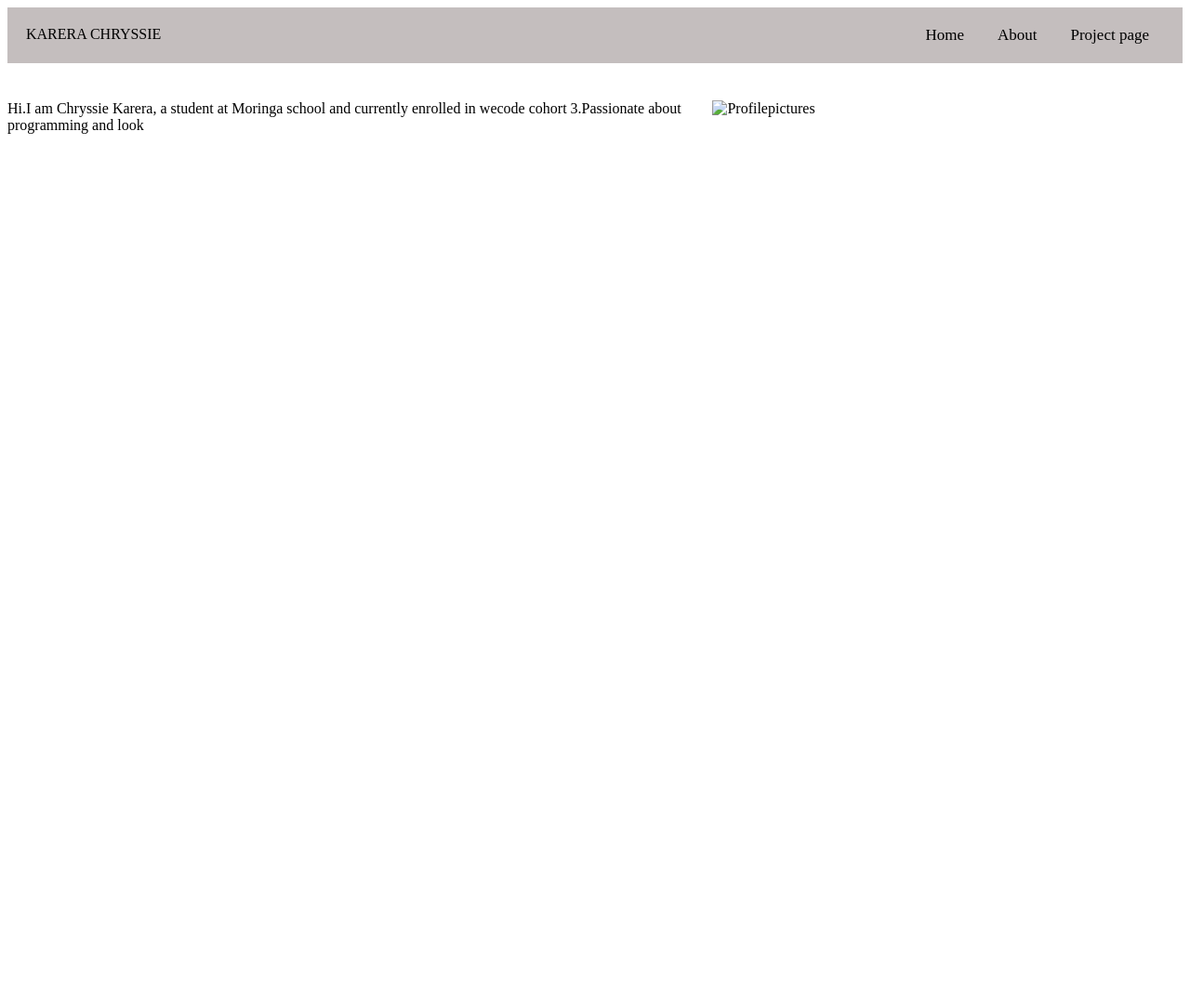
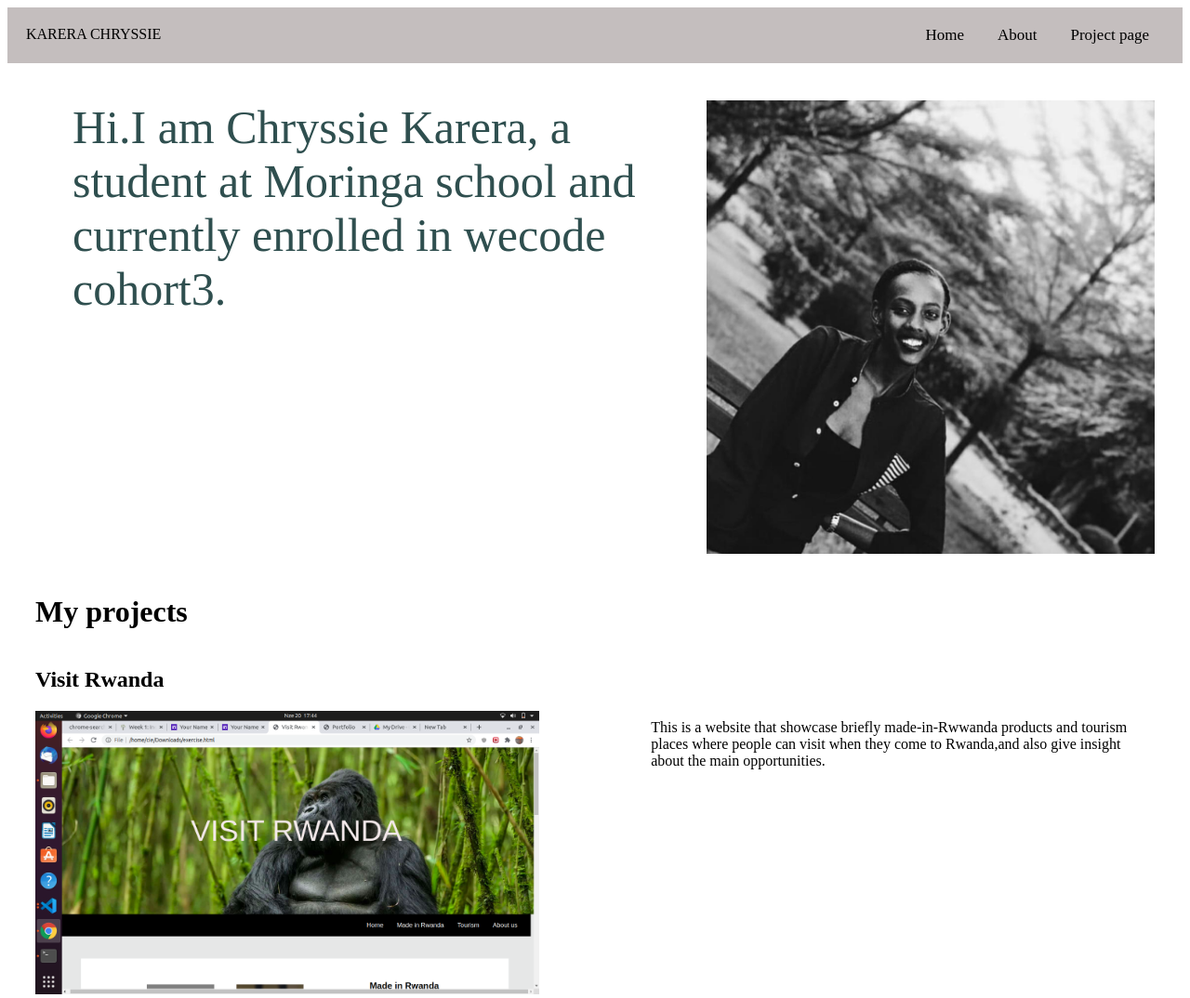
Before and after one commit to KaChryssie/Portfolio, a plain HTML site: page Portfolio.html in a window 1280 px wide. Shown: the whole page at 93% size. Before the commit the page ends 800 px from the top, so only its background shows below. Drawn offline with Linux system fonts and the light colour scheme.

Commit message:
added my projects

```diff
--- a/Portfolio.css
+++ b/Portfolio.css
@@ -1,32 +1,62 @@
-.topnav{
+.topnav {
     overflow: hidden;
-    background-color:rgb(196, 190, 190);
+    background-color: rgb(196, 190, 190);
     margin-bottom: 40px;
     padding: 20px;
 
 }
 
-.topnav .nav{
+.topnav .nav {
     float: right
 }
-.topnav a{
+
+.topnav a {
     text-align: center;
     padding: 14px 16px;
     font-size: 17px;
     text-decoration: none;
     color: black;
 }
-  .topnav a:hover{
+
+.topnav a:hover {
     background-color: burlywood;
 }
+
+.container {
+    margin: 30px
+}
+
 #mi {
     width: 40%;
-      float : right;
+    float: right;
     margin-left: 30px;
 }
+
 #description {
     font-size: 50px;
     color: darkslategray;
-      margin : 40px;
+    margin: 40px;
     margin-right: 50px;
 }
+
+#projtitle {
+    width: 100%;
+    height: 30%;
+
+}
+
+#wdescription {
+    float: right;
+}
+.about-me{
+
+    margin-top: 500px;
+}
+.footer {
+    margin-top: 100px;
+    padding: 50px;
+    width: 100%;
+    background-color: rgba(7, 7, 7, 0.918);
+    color: rgb(252, 248, 248);
+    text-align: center;
+  }
--- a/Portfolio.html
+++ b/Portfolio.html
@@ -20,10 +20,34 @@
         </span>
 
     </div>
-    <div class="selfd">
-        <img id="mi" src="images/myimg.jpeg" alt="Profilepictures">
-        <p>Hi.I am Chryssie Karera, a student at Moringa school and currently enrolled in wecode cohort 3.Passionate about programming and look</p>
+    <div class="container">
+        <div class="selfd">
+            <img id="mi" src="images/myimg.jpeg" alt="Profilepictures">
+            <p id="description">Hi.I am Chryssie Karera, a student at Moringa school and currently enrolled in wecode
+                cohort3.
+            </p>
+        </div>
+
+        <div class="Project" style="margin-top: 300px;">
+            <h1 id="projtitle">My projects</h1>
+            <div class="description">
+                <span style="width: 45%; float: left;">
+                    <h2 class="titl">Visit Rwanda</h2>
+                    <img id="projtitle" src="images/myweb1.png" alt="webpicture">
+                </span>
+                <span style="width: 45%; float: right; padding-top: 60px;">
+                    <p id="wdescription">This is a website that showcase briefly made-in-Rwwanda products and tourism
+                        places
+                        where people can visit when they come to Rwanda,and also give insight about the main
+                        opportunities.
+                    </p>
+                </span>
+            </div>
+        </div>
+
+
     </div>
+
 </body>
 
 </html>
```
Also changed, not shown: images/myimg.jpeg (added), images/myweb1.png (added). Lines whose indentation alone changed are shown as unchanged.
